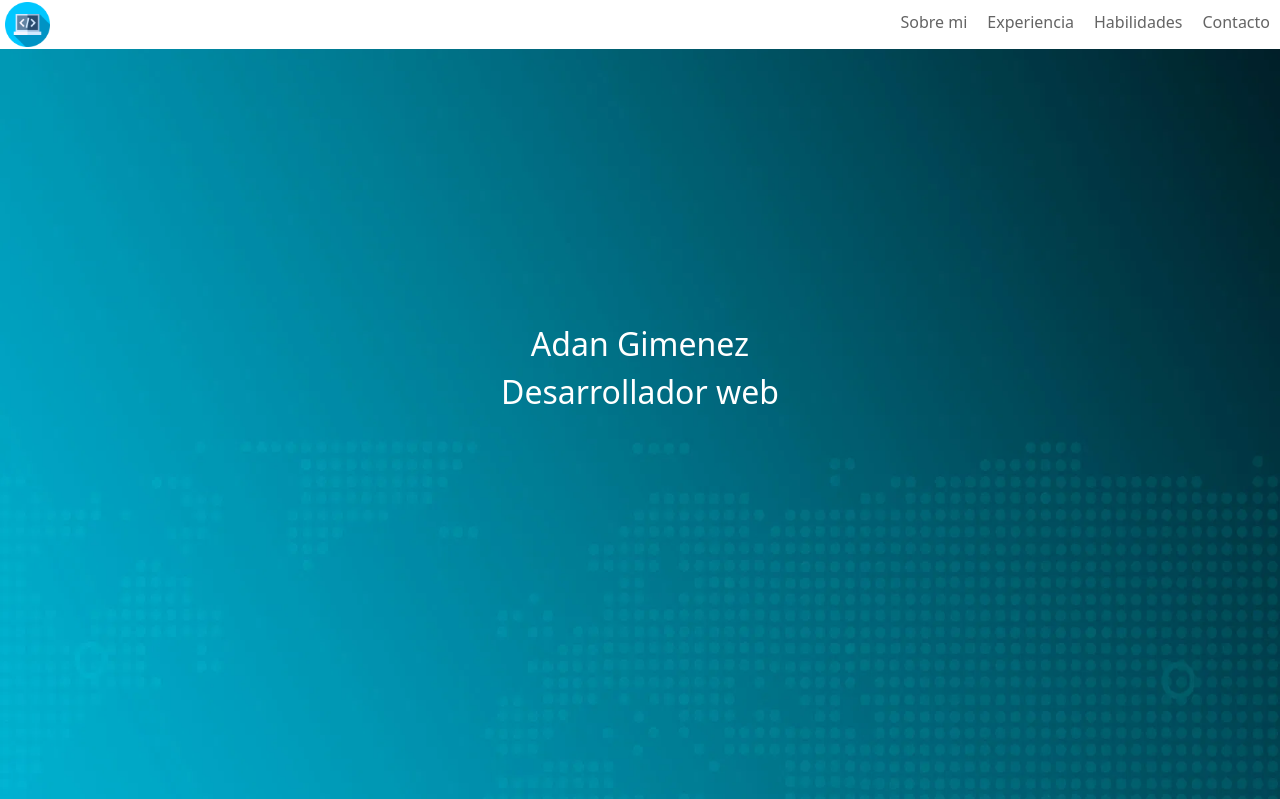
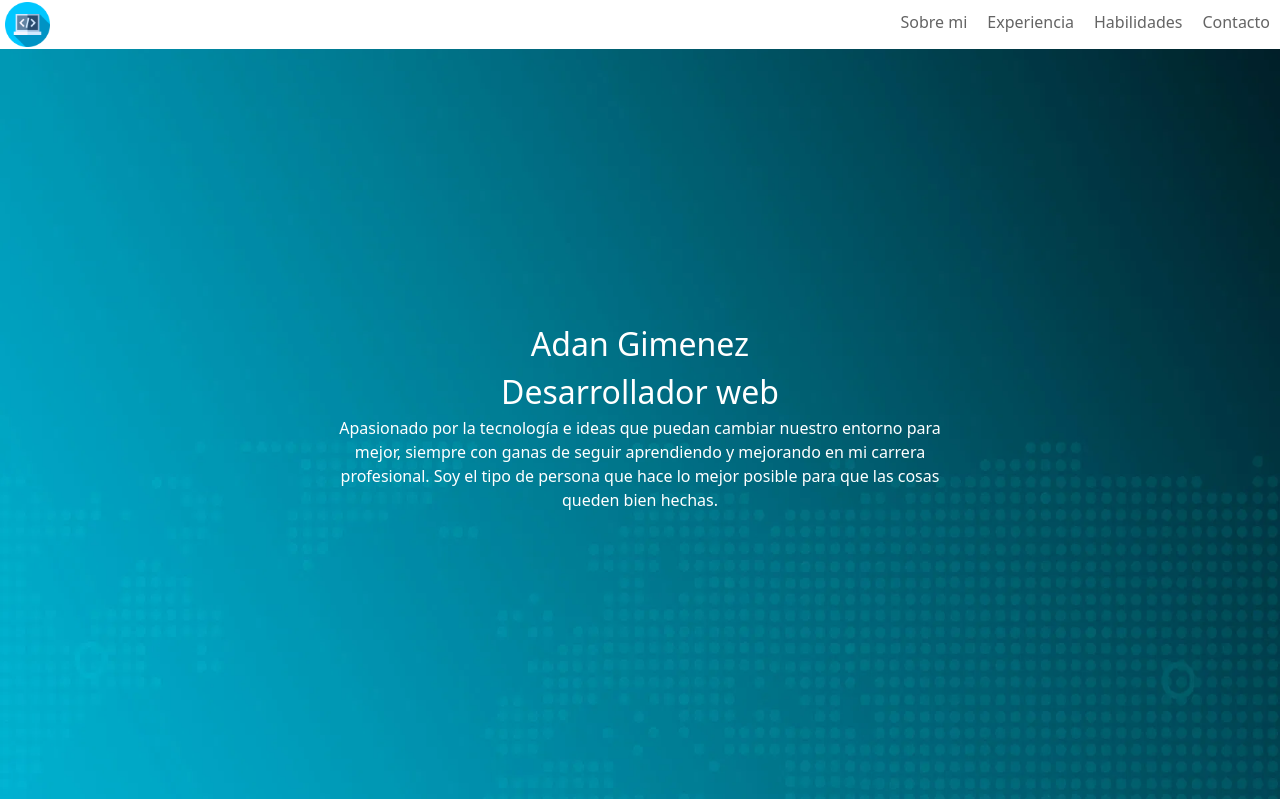
Before and after one commit to adan-g/portafolio-php, a PHP site: page / in a window 1280 px wide. Shown: the top 799 px of the page. Run offline with PHP 8.4, Linux system fonts and the light colour scheme; data that the repository does not hold is empty.

Commit message:
ajustes email

```diff
--- a/css/index.css
+++ b/css/index.css
@@ -76,12 +76,25 @@ header{
     height: 100%;
 }
 
+.section_about_me_text{
+    position: absolute;
+    top: 40%;
+    display: flex;
+    flex-direction: column;
+    align-items: center;
+    width: 50%;
+}
+
 .section_about_me_title{
-    position: absolute;
     text-align: center;
-    top: 40%;
     color: white;
     font-size: 2em;
+}
+
+.section_about_me_resume{
+    text-align: center;
+    color: white;
+    font-size: 1em;
 }
 
 .section_experiency{
--- a/index.php
+++ b/index.php
@@ -42,7 +42,16 @@
 
     <div class="section_about_me">
         <img src="img/portafolio/Fondo-web.jpg" class="section_about_img">
-        <div class="section_about_me_title">Adan Gimenez <br> Desarrollador web</div>
+        <div class="section_about_me_text">
+            <div class="section_about_me_title">
+                Adan Gimenez <br> Desarrollador web
+            </div>
+
+            <div class="section_about_me_resume">
+                Apasionado por la tecnología e ideas que puedan cambiar nuestro entorno para mejor, siempre con ganas de seguir aprendiendo y mejorando en mi carrera profesional. Soy el tipo de persona que hace lo mejor posible para que las cosas queden bien hechas.
+            </div>
+        </div>
+
     </div>
 
    <div class="section_experiency" id="experience">
--- a/js/index.js
+++ b/js/index.js
@@ -99,9 +99,8 @@ function contactEmail(){
 
     http.onreadystatechange = function () {
         if (this.readyState == 4 && this.status == 200){
-            if (this.responseText){
-                alert(this.responseText);
-                //alert('Mensaje enviado exitosamente');
+            if (this.responseText==1){
+                alert('Mensaje enviado exitosamente');
             }
         }
     }
```
